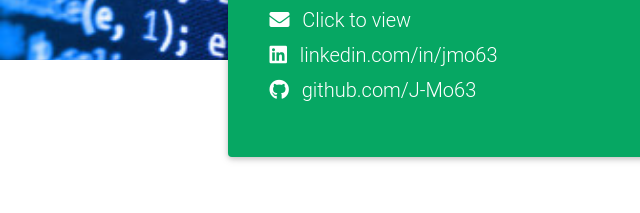
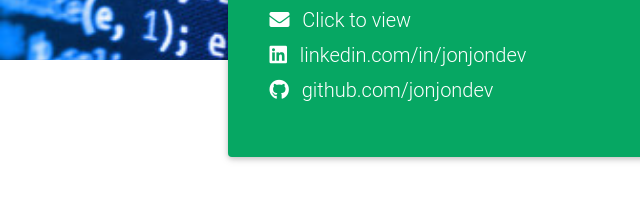
Before and after one commit to jonjondev/software-portfolio, a plain HTML site: page index.html in a window 1280 px wide. Shown: the part 310-523 px from the top of the page, 0-640 px from the left. Drawn offline with nearby package versions, Linux system fonts and the light colour scheme.

Commit message:
Updated author user handles

```diff
--- a/index.html
+++ b/index.html
@@ -59,10 +59,10 @@
 											<a id="emailAddress" onClick="mutateElement('emailAddress', getEmail(), 'envelope', 'mailto:jdmoallem@gmail.com'); return false;"><i class="fa fa-envelope mr-2"></i>&nbsp;Click to view</a>
 										</li>
 										<li>
-											<a href="https://www.linkedin.com/in/jmo63/" target="_blank"><i class="fab fa-linkedin mr-2"></i> linkedin.com/in/jmo63</a>
+											<a href="https://www.linkedin.com/in/jonjondev/" target="_blank"><i class="fab fa-linkedin mr-2"></i> linkedin.com/in/jonjondev</a>
 										</li>
 										<li>
-											<a href="https://github.com/J-Mo63" target="_blank"><i class="fab fa-github mr-2"></i> github.com/J-Mo63</a>
+											<a href="https://github.com/jonjondev" target="_blank"><i class="fab fa-github mr-2"></i> github.com/jonjondev</a>
 										</li>
 									</ul>
 								</h5>
@@ -160,7 +160,7 @@
 								        <div class="row breakpoint-mobile-hide">
 								        	<div class="col-sm-3">
 								        		<div class="img-rounder">
-													<a href="https://github.com/J-Mo63/gumption-fables" target="_blank">
+													<a href="https://github.com/jonjondev/gumption-fables" target="_blank">
 														<img src="./res/project-images/gumption.png" class="img-max-width">
 													</a>
 												</div>
@@ -222,7 +222,7 @@
 								        	</div>
 								        	<div class="col-sm-3">
 								        		<div class="img-rounder">
-													<a href="https://github.com/J-Mo63/code-sprint" target="_blank">
+													<a href="https://github.com/jonjondev/code-sprint" target="_blank">
 														<img src="./res/project-images/codesprint.png" class="img-max-width">
 													</a>
 												</div>
@@ -388,7 +388,7 @@
 								        <div class="row breakpoint-mobile-hide">
 								        	<div class="col-sm-3">
 								        		<div class="img-rounder black-bordered">
-													<a href="https://github.com/J-Mo63/javafx-pokedex" target="_blank">
+													<a href="https://github.com/jonjondev/javafx-pokedex" target="_blank">
 														<img src="./res/project-images/pokedex.png" class="img-max-width">
 													</a>
 												</div>
@@ -429,7 +429,7 @@
 								        <!-- <div class="row breakpoint-mobile-hide">
 								        	<div class="col-sm-3">
 								        		<div class="img-rounder black-bordered">
-													<a href="https://github.com/J-Mo63/javafx-pokedex" target="_blank">
+													<a href="https://github.com/jonjondev/javafx-pokedex" target="_blank">
 														<img src="./res/project-images/pokedex.png" class="img-max-width">
 													</a>
 												</div>
@@ -487,7 +487,7 @@
 							    <div class="card-body">
 							        <h4 class="card-title">Frost Crystal</h4>
 							        <p class="card-text">A barebones, <b>open source</b>, <b>modular API</b> for the <b>Crystal Language</b> for super light-weight deployments in <b>Docker</b>... and it's super cool.</p>
-							        <a href="https://github.com/J-Mo63/frost-crystal" target="_blank" class="link-text pull-right"><span class="text-accent-colour">learn more</span></a>
+							        <a href="https://github.com/jonjondev/frost-crystal" target="_blank" class="link-text pull-right"><span class="text-accent-colour">learn more</span></a>
 							    </div>
 							</div>
 							<br>
@@ -526,7 +526,7 @@
 							    <div class="card-body">
 							        <h4 class="card-title">MyWay</h4>
 							        <p class="card-text">An <b>open source project</b> for a barebones <b>Ruby Sinatra</b> framework with modular boilerplates for both <b>API</b> and <b>web-app</b> usage... and it's super suave.</p>
-							        <a href="https://github.com/J-Mo63/myway-sinatra" target="_blank" class="link-text pull-right"><span class="text-accent-colour">learn more</span></a>
+							        <a href="https://github.com/jonjondev/myway-sinatra" target="_blank" class="link-text pull-right"><span class="text-accent-colour">learn more</span></a>
 							    </div>
 							</div>
 							<br>
@@ -539,7 +539,7 @@
 							    <div class="card-body">
 							        <h4 class="card-title">The Liner Notes</h4>
 							        <p class="card-text">An album review site I built using  <b>Python Django</b>. It has a minimalistic, highly stylised aesthetic and I post music reviews to it infrequently.</p>
-							        <a href="https://github.com/J-Mo63/liner-notes" target="_blank" class="link-text pull-right"><span class="text-accent-colour">learn more</span></a>
+							        <a href="https://github.com/jonjondev/liner-notes" target="_blank" class="link-text pull-right"><span class="text-accent-colour">learn more</span></a>
 							    </div>
 							</div>
 							<br>
@@ -604,8 +604,8 @@
 									<br>
 									<div class="md-form">
 										<form action="https://formspree.io/jdmoallem@gmail.com" method="POST">
-											<input type="hidden" name="_subject" value="Message from j-mo63.github.io" />
-											<input type="hidden" name="_next" value="https://j-mo63.github.io" />
+											<input type="hidden" name="_subject" value="Message from jonjondev.github.io" />
+											<input type="hidden" name="_next" value="https://jonjondev.github.io" />
 										    <input type="text" class="form-control" placeholder="name" name="name">
 										    <input type="email" class="form-control" placeholder="email" name="_replyto">
 										    <textarea class="form-control md-textarea" rows="3" placeholder="message" name="message"></textarea>
```
